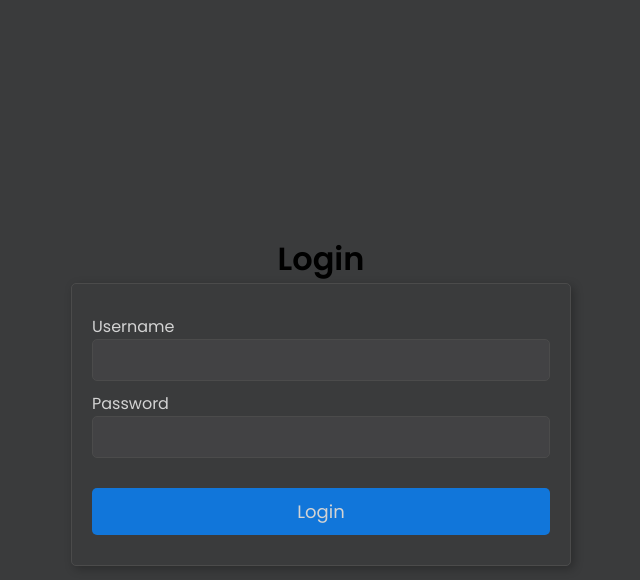
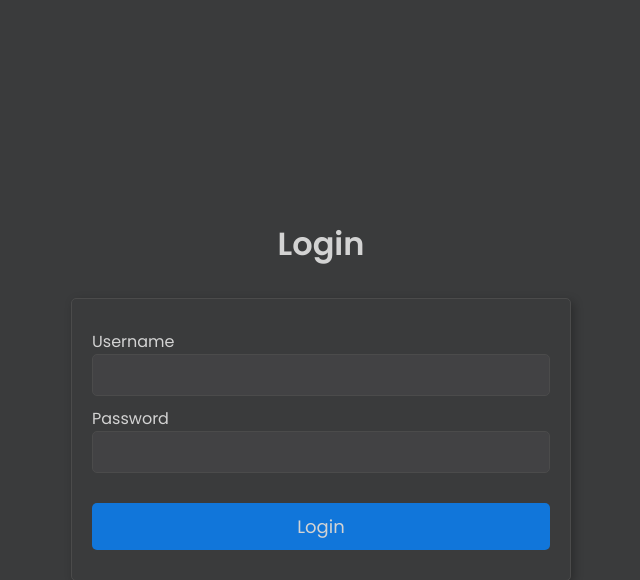
Before and after one commit to Banshaj-Paudel/Project-Gehen, a Flask app: page / in a window 1280 px wide. Shown: the top 580 px of the page, without its empty margins (319-959 px from the left). Run offline with Flask 3, Linux system fonts and the light colour scheme.

Commit message:
login heading changed

```diff
--- a/backend/templates/login.html
+++ b/backend/templates/login.html
@@ -12,7 +12,7 @@
 </head>
 
 <body>
-    <h1>Login</h1>
+    <h1 class="heading">Login</h1>
     {% if error_message %}
     <p style="color: red;">{{ error_message }}</p>
     {% endif %}
```
